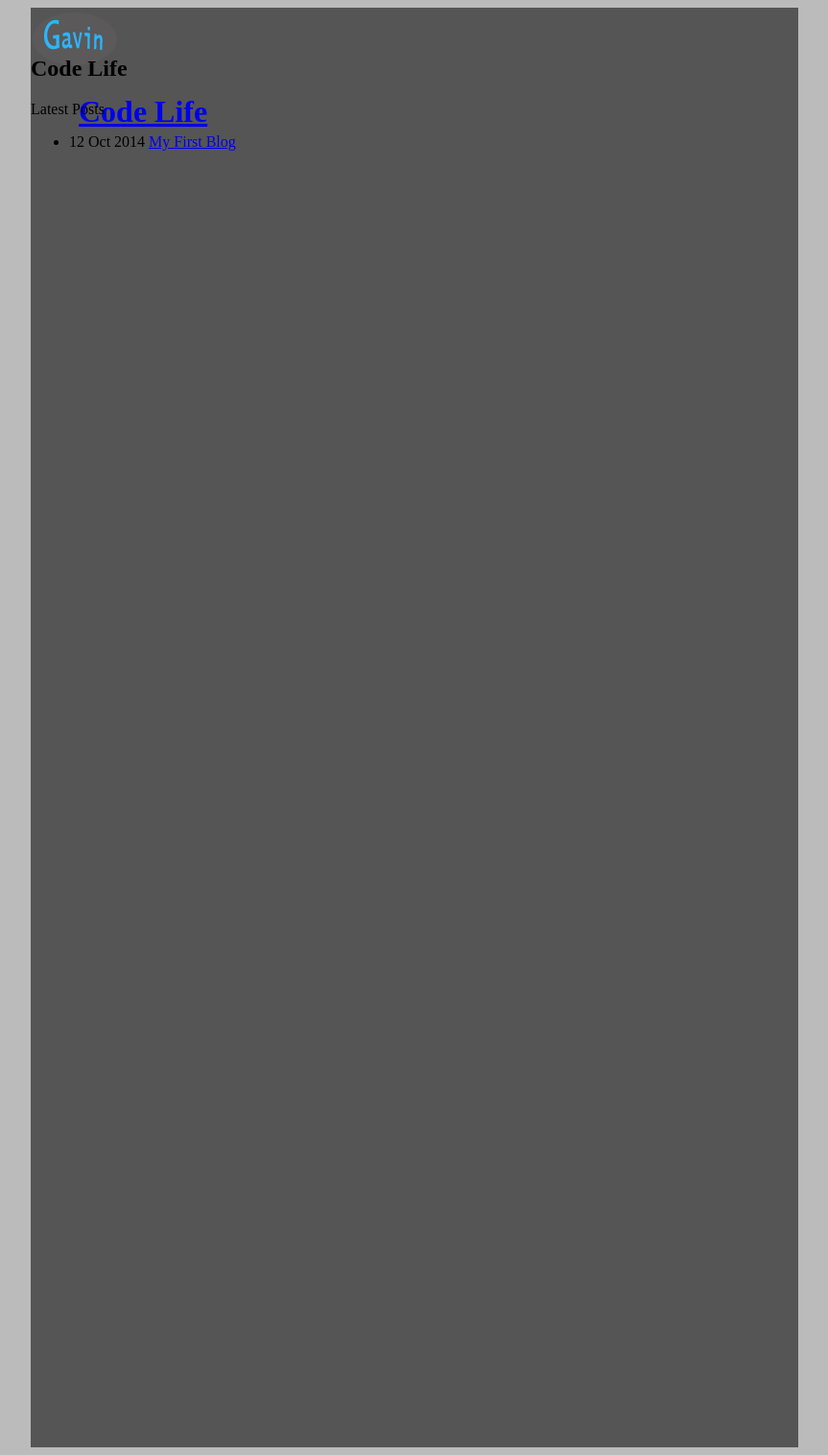
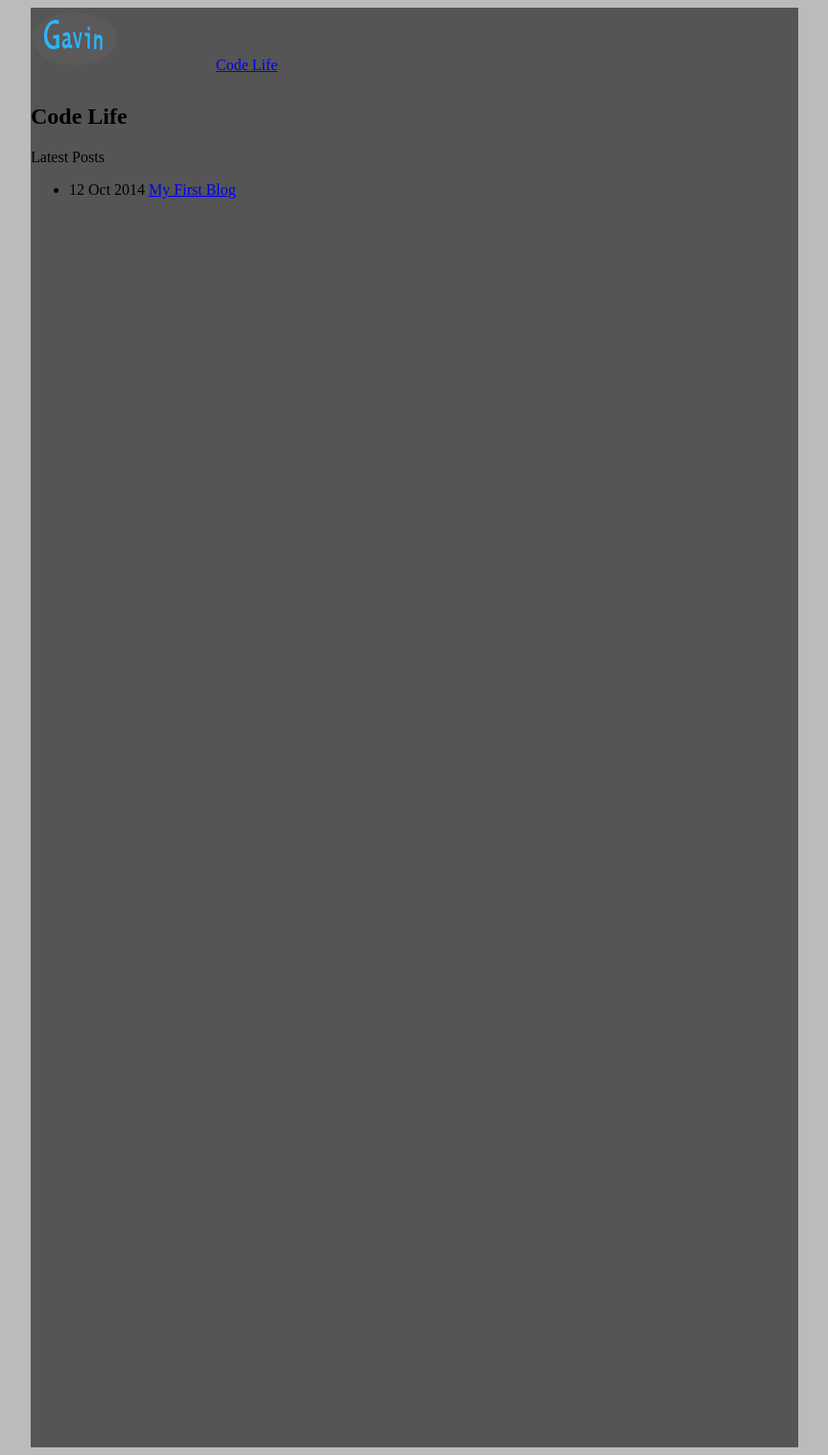
Before and after one commit to GavinHao/gavinhao.github.io, a Jekyll site: the page built from index.html, in a window 1280 px wide. Shown: the whole page at 96% size, without its empty margins (208-1071 px from the left). Built offline with Jekyll 4.4.1, drawn with Linux system fonts in a browser that asks for light colours; Markdown is read by kramdown in place of the engine named in the settings.

Commit message:
add some style on the layouts

```diff
--- a/_layouts/default.html
+++ b/_layouts/default.html
@@ -19,22 +19,24 @@
 	}
 	#header{
 		width: 800px;
-		height: 30px;
+		height: 80px;
 		border-bottom-width: 2px;
 		border-color:#aaa;
 	}
-	#header h1 {
-		margin-left:50px;
+	#header a{
+		margin-left:100px;
 	}
 	#post {
+		width: 800px;
+		height:auto;
 		margin-top: 10px;
-
 	}
     </style>
 </head>
 <body>
 <div id="container">
-	<div id="header"><img src="{{ site.baseurl }}/logo.png"/><a href="{{ site.baseurl }}/index.html" style=""><h1>Code Life</h1></a></div>
+	<div id="header"><img src="{{ site.baseurl }}/logo.png"/><a href="{{ site.baseurl }}/index.html" style="">Code Life</a></div>
+
 	<div id="post">
     {{ content }}
     </div>
```
